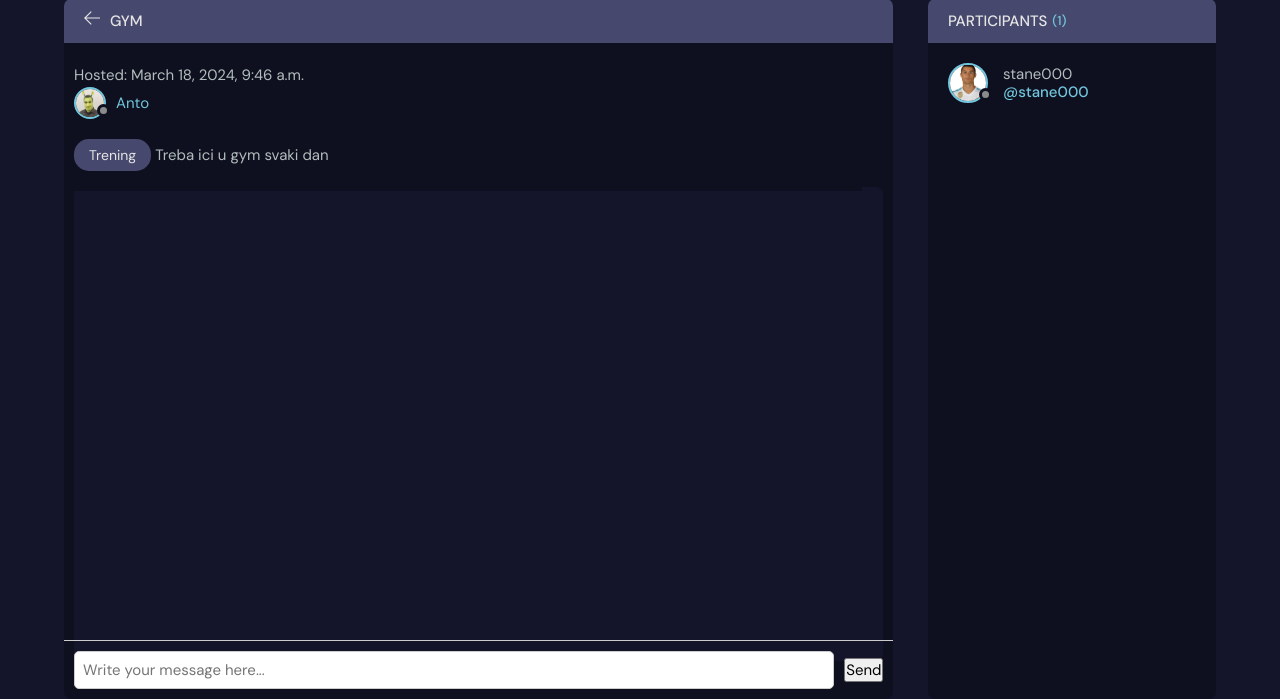
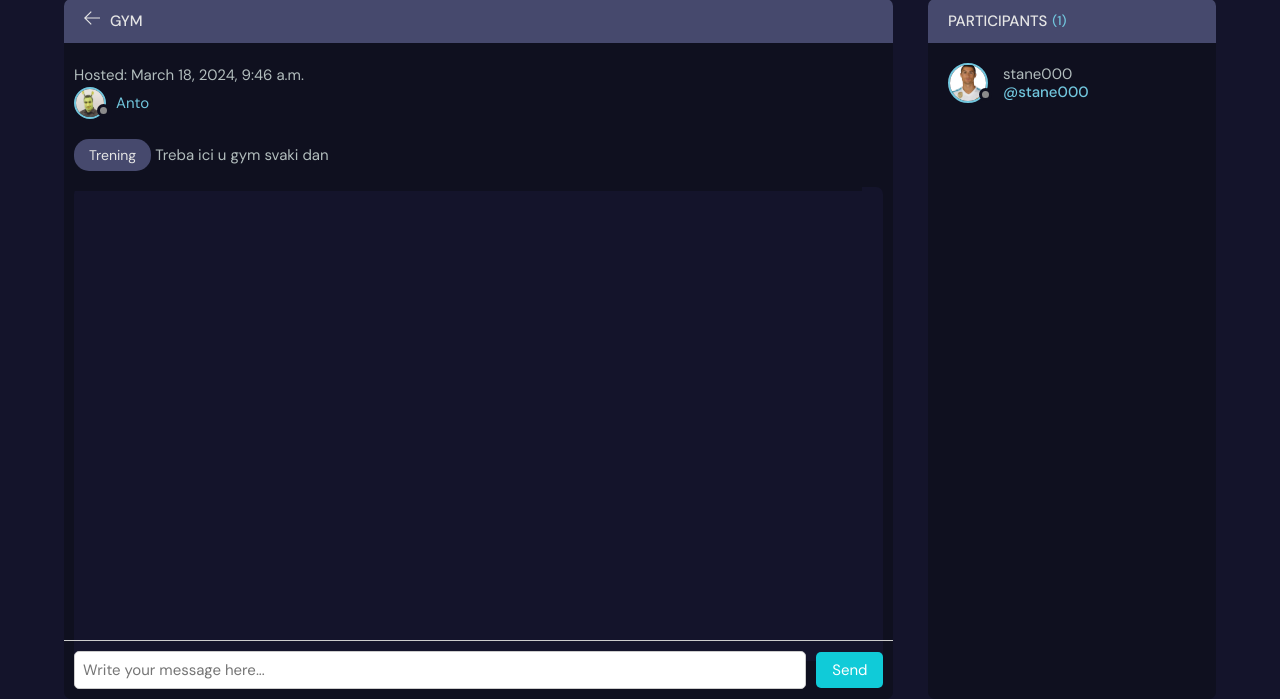
Before and after one commit to stane000/ChatRooms, a Django app: page /room/2/ in a window 1280 px wide. Shown: the part 101-800 px from the top of the page. Run offline with Django 4.2, Linux system fonts and the light colour scheme; data comes from the database, SQL or seed files in the repository.

Commit message:
fix issue

```diff
--- a/static/styles/style.css
+++ b/static/styles/style.css
@@ -1199,7 +1199,17 @@ a {
   border-radius: 5px;
   margin-right: 10px; /* Add some space between input and button */
 }
+.input-container button {
+  background-color: #10cbd8;
+  color: white;
+  border: none;
+  border-radius: 5px;
+  padding: 8px 16px;
+}
 
+.input-container button:hover {
+  background-color: #45a049;
+}
 #---------------------------------------------------------
 #game-board {
   display: flex;
```
